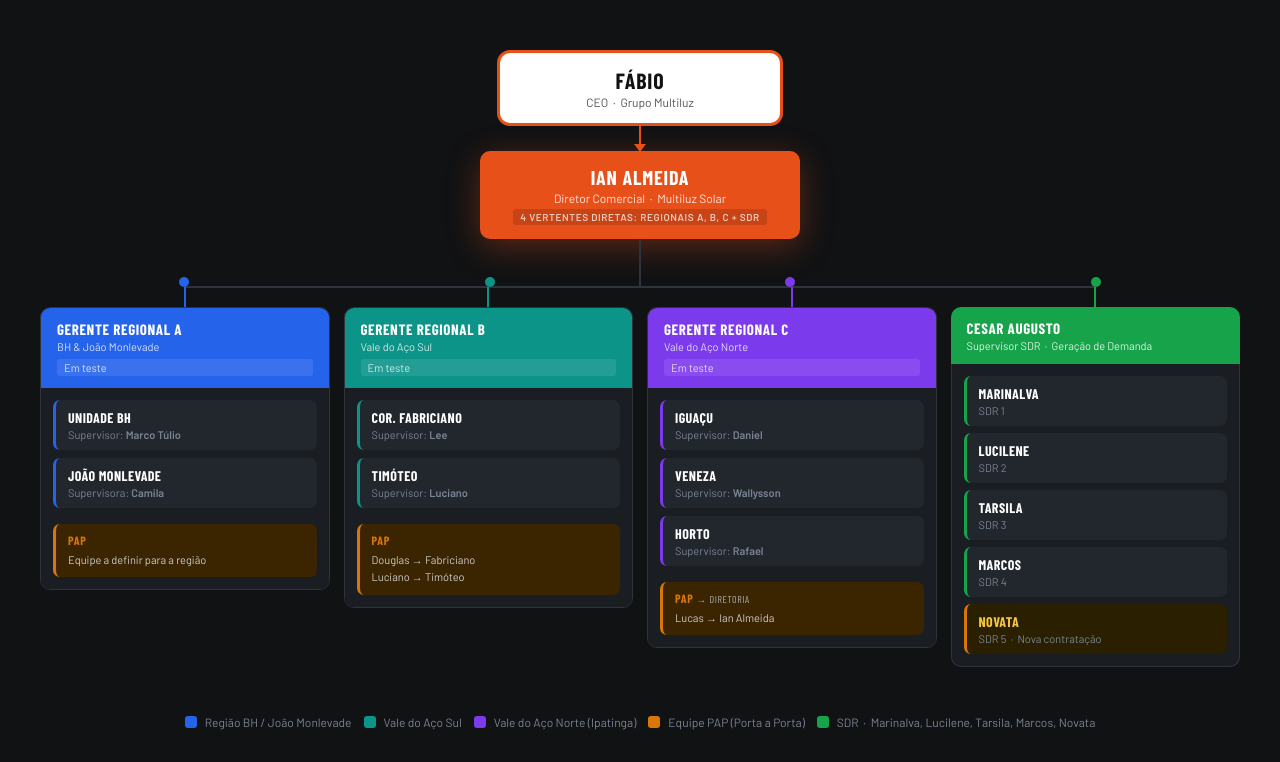
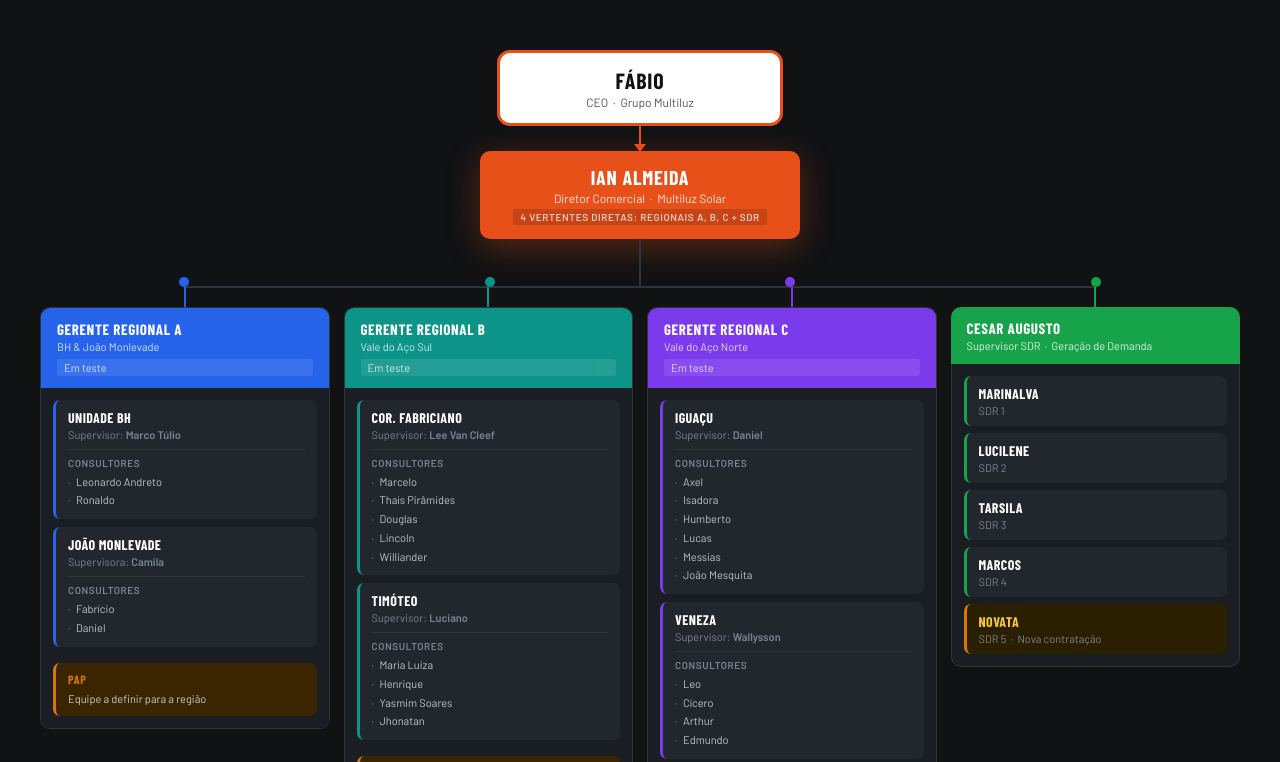
Before and after one commit to Corsinex/batizado-dante, a plain HTML site: page fluxograma_equipes.html in a window 1280 px wide. Shown: the part 147-909 px from the top of the page. Drawn offline with nearby package versions, Linux system fonts and the light colour scheme; a web font is replaced by a local one.

Commit message:
Add files via upload

```diff
--- a/fluxograma_equipes.html
+++ b/fluxograma_equipes.html
@@ -356,6 +356,34 @@
   .tag-test { background: rgba(255,255,255,.12); color: #fff; }
   .tag-dir  { background: rgba(0,0,0,.15); color: rgba(255,255,255,.7); }
 
+  /* ── CONSULTORES ─────────────────────────── */
+  .consultores {
+    margin-top: 8px;
+    padding-top: 7px;
+    border-top: 1px solid var(--border);
+  }
+  .cons-label {
+    font-size: 10px;
+    font-weight: 700;
+    text-transform: uppercase;
+    letter-spacing: .06em;
+    color: var(--muted);
+    margin-bottom: 4px;
+  }
+  .cons-item {
+    font-size: 11px;
+    color: #c0c4cc;
+    line-height: 1.7;
+    padding-left: 8px;
+    position: relative;
+  }
+  .cons-item::before {
+    content: '·';
+    position: absolute;
+    left: 0;
+    color: var(--muted);
+  }
+
   .footnote {
     text-align: center;
     font-size: 12px;
@@ -417,10 +445,20 @@
           <div class="unit blue-bdr">
             <div class="unit-name">Unidade BH</div>
             <div class="unit-sup">Supervisor: <strong>Marco Túlio</strong></div>
+            <div class="consultores">
+              <div class="cons-label">Consultores</div>
+              <div class="cons-item">Leonardo Andreto</div>
+              <div class="cons-item">Ronaldo</div>
+            </div>
           </div>
           <div class="unit blue-bdr">
             <div class="unit-name">João Monlevade</div>
             <div class="unit-sup">Supervisora: <strong>Camila</strong></div>
+            <div class="consultores">
+              <div class="cons-label">Consultores</div>
+              <div class="cons-item">Fabrício</div>
+              <div class="cons-item">Daniel</div>
+            </div>
           </div>
           <div class="pap-section">
             <div class="pap-label">PAP</div>
@@ -442,11 +480,26 @@
         <div class="reg-body">
           <div class="unit teal-bdr">
             <div class="unit-name">Cor. Fabriciano</div>
-            <div class="unit-sup">Supervisor: <strong>Lee</strong></div>
+            <div class="unit-sup">Supervisor: <strong>Lee Van Cleef</strong></div>
+            <div class="consultores">
+              <div class="cons-label">Consultores</div>
+              <div class="cons-item">Marcelo</div>
+              <div class="cons-item">Thaís Pirâmides</div>
+              <div class="cons-item">Douglas</div>
+              <div class="cons-item">Lincoln</div>
+              <div class="cons-item">Williander</div>
+            </div>
           </div>
           <div class="unit teal-bdr">
             <div class="unit-name">Timóteo</div>
             <div class="unit-sup">Supervisor: <strong>Luciano</strong></div>
+            <div class="consultores">
+              <div class="cons-label">Consultores</div>
+              <div class="cons-item">Maria Luiza</div>
+              <div class="cons-item">Henrique</div>
+              <div class="cons-item">Yasmim Soares</div>
+              <div class="cons-item">Jhonatan</div>
+            </div>
           </div>
           <div class="pap-section">
             <div class="pap-label">PAP</div>
@@ -470,14 +523,36 @@
           <div class="unit purple-bdr">
             <div class="unit-name">Iguaçu</div>
             <div class="unit-sup">Supervisor: <strong>Daniel</strong></div>
+            <div class="consultores">
+              <div class="cons-label">Consultores</div>
+              <div class="cons-item">Axel</div>
+              <div class="cons-item">Isadora</div>
+              <div class="cons-item">Humberto</div>
+              <div class="cons-item">Lucas</div>
+              <div class="cons-item">Messias</div>
+              <div class="cons-item">João Mesquita</div>
+            </div>
           </div>
           <div class="unit purple-bdr">
             <div class="unit-name">Veneza</div>
             <div class="unit-sup">Supervisor: <strong>Wallysson</strong></div>
+            <div class="consultores">
+              <div class="cons-label">Consultores</div>
+              <div class="cons-item">Leo</div>
+              <div class="cons-item">Cícero</div>
+              <div class="cons-item">Arthur</div>
+              <div class="cons-item">Edmundo</div>
+            </div>
           </div>
           <div class="unit purple-bdr">
             <div class="unit-name">Horto</div>
             <div class="unit-sup">Supervisor: <strong>Rafael</strong></div>
+            <div class="consultores">
+              <div class="cons-label">Consultores</div>
+              <div class="cons-item">André</div>
+              <div class="cons-item">Mateus</div>
+              <div class="cons-item">Admilson</div>
+            </div>
           </div>
           <div class="pap-section">
             <div class="pap-label">PAP <span style="color:#aaa;font-size:10px;font-weight:400;">→ Diretoria</span></div>
```
